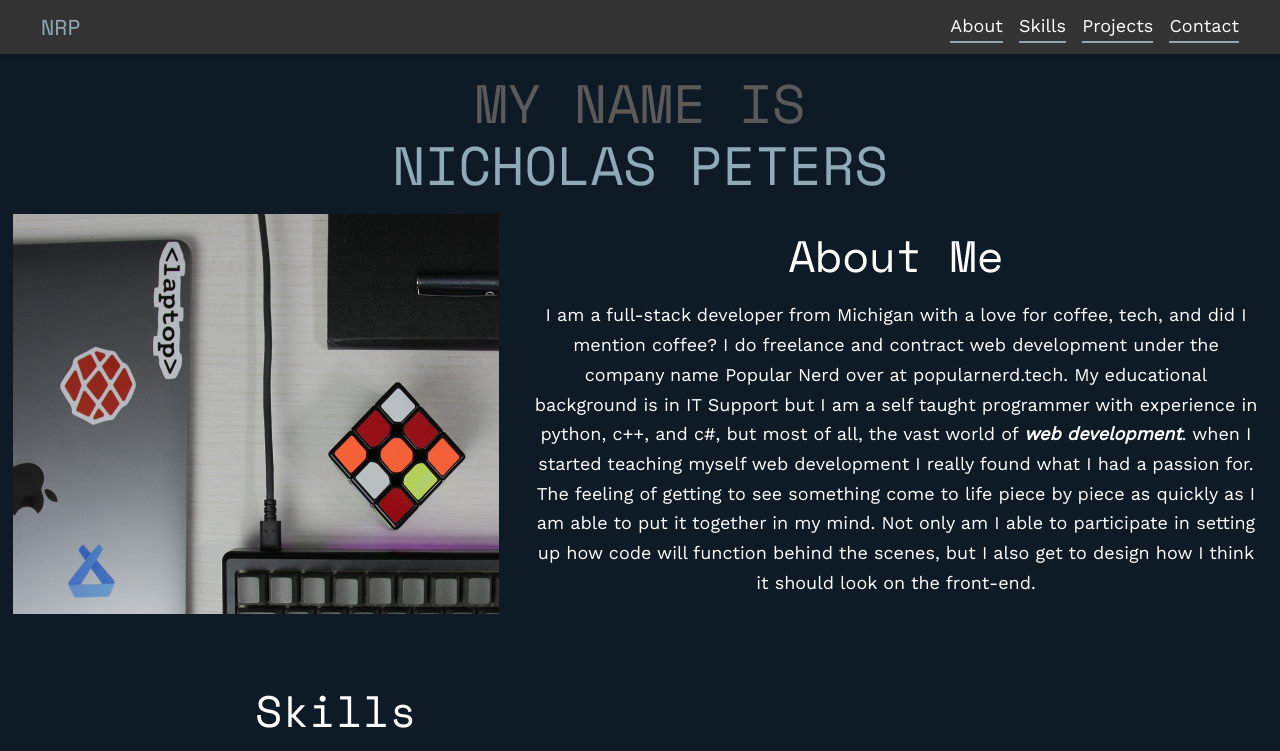
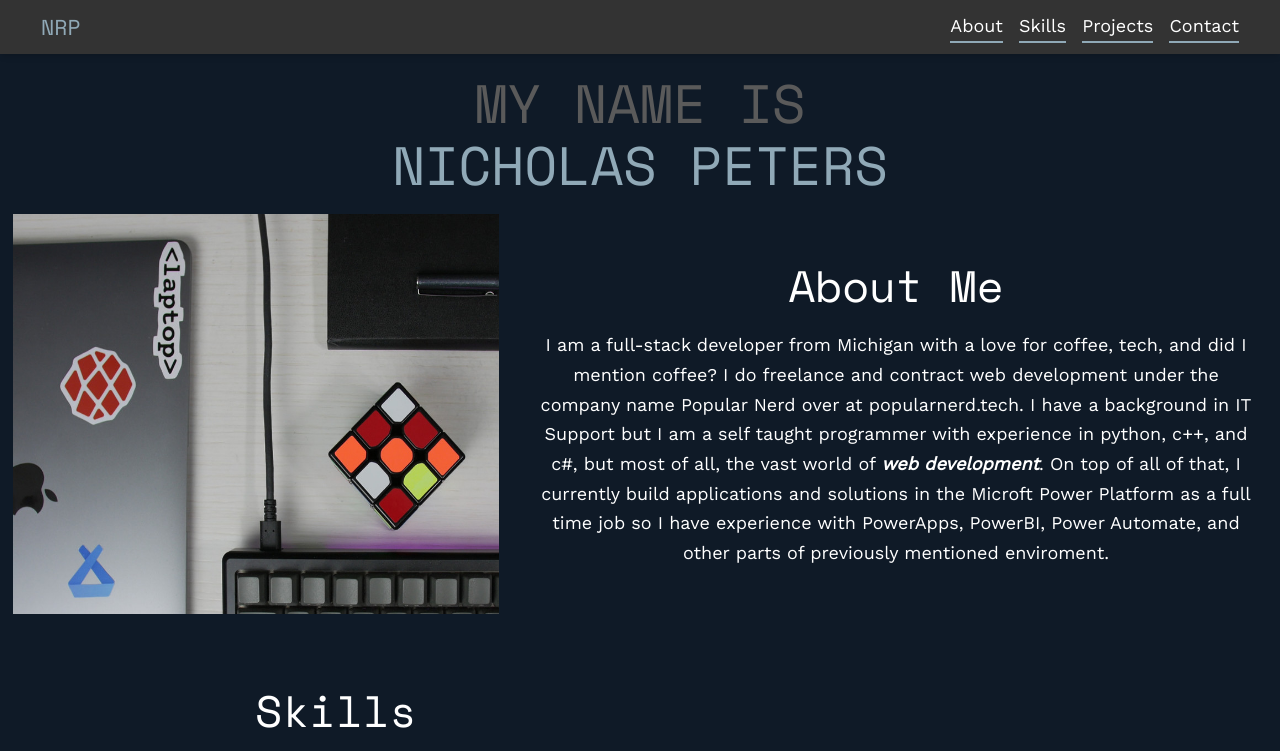
Before and after one commit to TheNootLinja/PopularNerdWebsite, a Svelte app: page / in a window 1280 px wide. Shown: the top 751 px of the page. Built offline with nearby package versions, Linux system fonts and the light colour scheme.

Commit message:
Change about me description to include information about Microsft Power Platform experience.

```diff
--- a/src/App.svelte
+++ b/src/App.svelte
@@ -152,18 +152,15 @@
       <div class="aboutme">
         <h2>About Me</h2>
         <p>
-          I am a full-stack developer from Michigan with a love for coffee,
-          tech, and did I mention coffee? I do freelance and contract web
-          development under the company name Popular Nerd over at
-          popularnerd.tech. My educational background is in IT Support but I am
-          a self taught programmer with experience in python, c++, and c#, but
-          most of all, the vast world of
-          <em><strong>web development</strong></em>. when I started teaching
-          myself web development I really found what I had a passion for. The
-          feeling of getting to see something come to life piece by piece as
-          quickly as I am able to put it together in my mind. Not only am I able
-          to participate in setting up how code will function behind the scenes,
-          but I also get to design how I think it should look on the front-end.
+          I am a full-stack developer from Michigan with a love for coffee, tech,
+          and did I mention coffee? I do freelance and contract web development
+          under the company name Popular Nerd over at popularnerd.tech. I have a
+          background in IT Support but I am a self taught programmer with experience
+          in python, c++, and c#, but most of all, the vast world of
+          <em><strong>web development</strong></em>. On top of all of that, I currently
+          build applications and solutions in the Microft Power Platform as a full time
+          job so I have experience with PowerApps, PowerBI, Power Automate, and other
+          parts of previously mentioned enviroment.
         </p>
       </div>
     </div>
```
